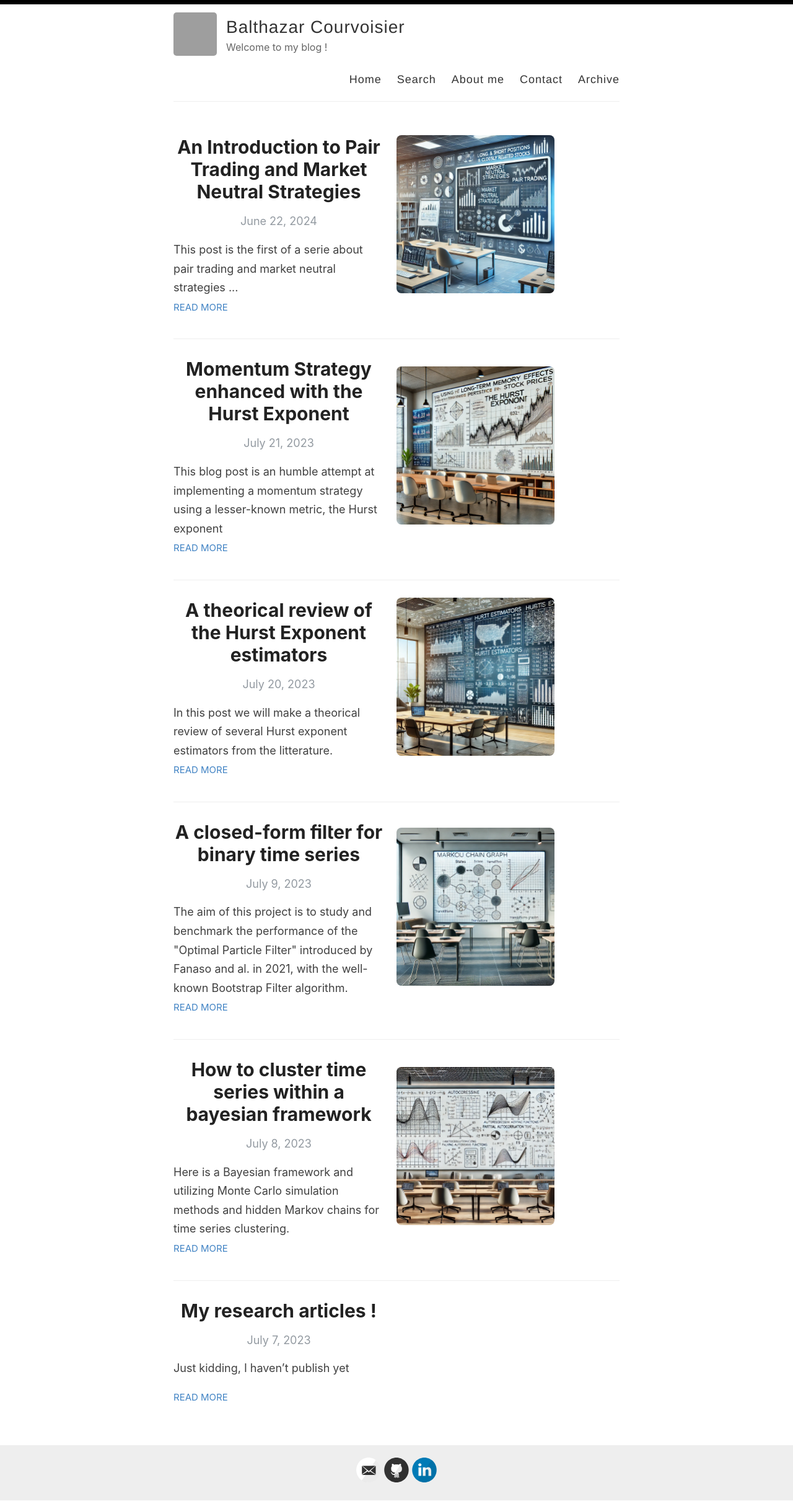
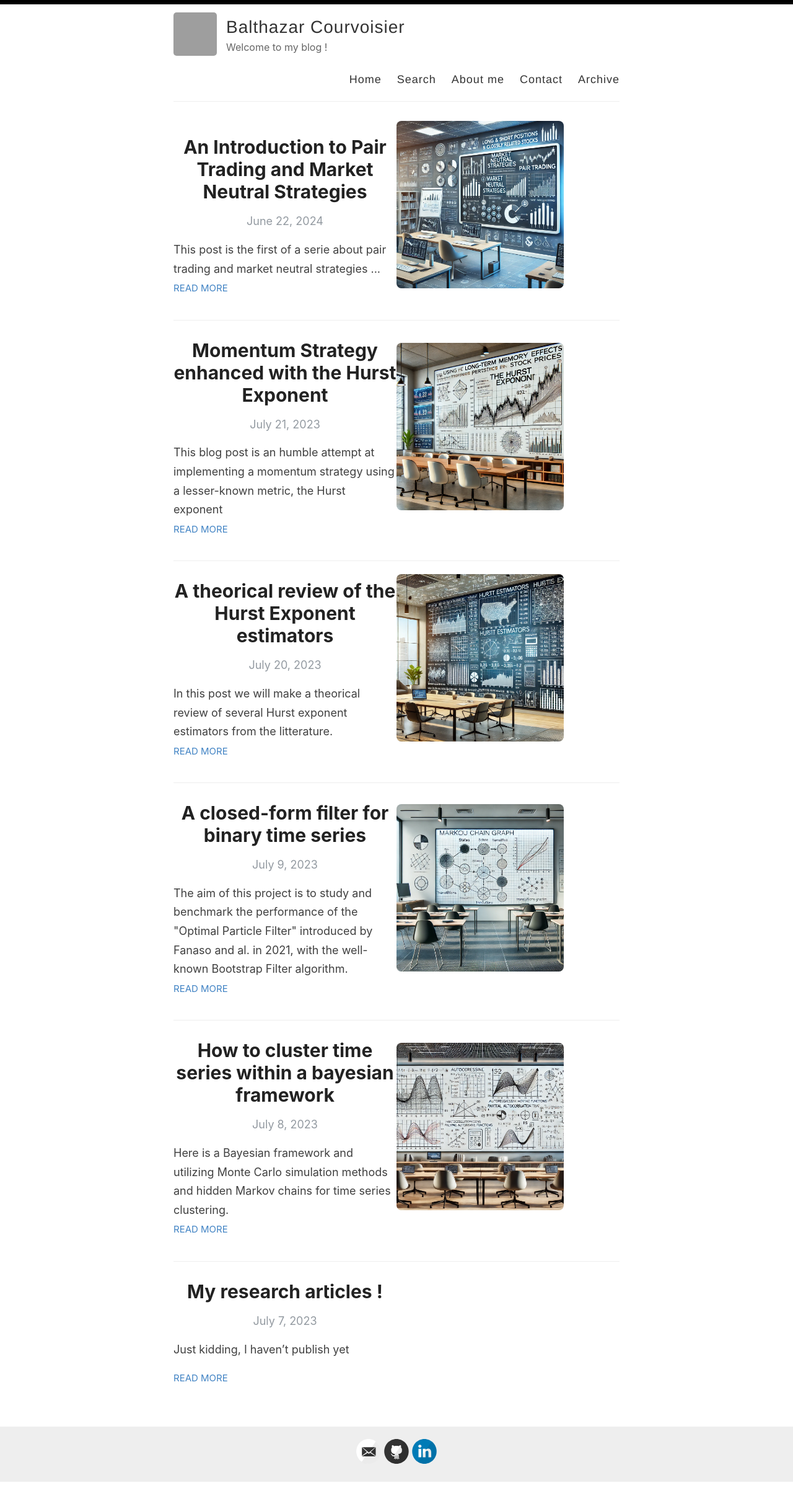
Before and after one commit to Zaltarba/blog, a Jekyll site: the page built from index.html, in a window 1280 px wide. Shown: the whole page at 62% size. Built offline with Jekyll 4.4.1, drawn with Linux system fonts in a browser that asks for light colours; the list of posts is cut into pages by our own code; after the commit the page ends 2390 px from its top, so only the background shows below that.

Commit message:
Update default.html

```diff
--- a/_layouts/default.html
+++ b/_layouts/default.html
@@ -23,7 +23,6 @@
       }
       .content, .post-image {
         flex-basis: 50%;
-        padding-right: 20px;
       }
       .post-image img {
         width: 75%;
```
